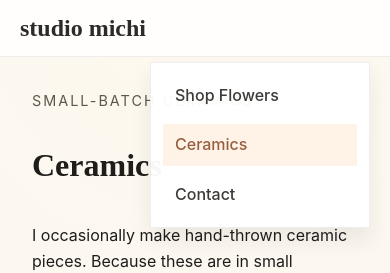
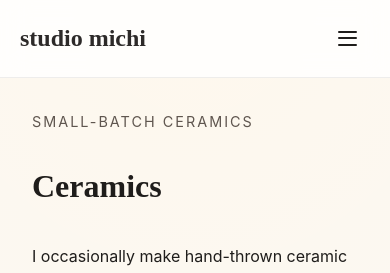
Before and after one commit to studiomichi/studiomichi.github.io, a Next.js app: page /ceramics in a window 390 px wide. Shown: the top 273 px of the page. Built offline with nearby package versions, Linux system fonts and the light colour scheme.

Commit message:
fix mobile nav

```diff
--- a/app/components/PageFrame.js
+++ b/app/components/PageFrame.js
@@ -45,6 +45,7 @@ const handleLinkClick = (label, destination) => {
 export default function PageFrame({ children }) {
   const pathname = usePathname();
   const [showScrollTop, setShowScrollTop] = useState(false);
+  const [mobileMenuOpen, setMobileMenuOpen] = useState(false);
 
   useEffect(() => {
     const handleScroll = () => {
@@ -57,6 +58,10 @@ export default function PageFrame({ children }) {
     return () => window.removeEventListener('scroll', handleScroll);
   }, []);
 
+  useEffect(() => {
+    setMobileMenuOpen(false);
+  }, [pathname]);
+
   return (
     <div className="app-shell">
       <a className="skip-link" href="#main-content">Skip to content</a>
@@ -66,7 +71,20 @@ export default function PageFrame({ children }) {
           Studio Michi
         </Link>
 
-        <nav id="main-navigation" className="nav-links" aria-label="Main navigation">
+        <button
+          type="button"
+          className="nav-toggle"
+          aria-label={mobileMenuOpen ? 'Close navigation menu' : 'Open navigation menu'}
+          aria-expanded={mobileMenuOpen}
+          aria-controls="main-navigation"
+          onClick={() => setMobileMenuOpen((open) => !open)}
+        >
+          <span />
+          <span />
+          <span />
+        </button>
+
+        <nav id="main-navigation" className={`nav-links ${mobileMenuOpen ? 'open' : ''}`} aria-label="Main navigation">
           {headerLinks.map((link) => {
             const isActive = pathname === link.href || (link.href !== '/' && pathname.startsWith(link.href));
 
@@ -75,7 +93,10 @@ export default function PageFrame({ children }) {
                 key={link.href}
                 href={link.href}
                 className={isActive ? 'nav-link active' : 'nav-link'}
-                onClick={() => handleLinkClick(link.label, link.href)}
+                onClick={() => {
+                  handleLinkClick(link.label, link.href);
+                  setMobileMenuOpen(false);
+                }}
               >
                 {link.label}
               </Link>
--- a/app/globals.css
+++ b/app/globals.css
@@ -66,6 +66,7 @@ nav { display: flex; gap: 1rem; }
 .nav-links { display: flex; align-items: center; gap: 1rem; }
 .nav-link { color: var(--color-text-muted); text-decoration: none; padding: 0.5rem 0.75rem; border-radius: 0; transition: background 0.2s ease, color 0.2s ease; font-weight: 500; }
 .nav-link:hover, .nav-link.active { background: var(--color-accent-soft); color: var(--color-accent); text-decoration: none; }
+.nav-toggle { display: none; }
 main { flex: 1; padding: 0; }
 .page { max-width: 1080px; margin: 0 auto 3rem auto; display: grid; gap: 2rem; padding: 2rem 2rem 0; }
 .page-home { width: 100%; margin: 0; padding: 0; display: grid; gap: 2rem; }
@@ -138,4 +139,4 @@ p, ul, li, a, button, input, textarea, select { font-family: Inter, system-ui, -
 .scroll-top-button:hover { background: var(--color-accent-stronger); }
 
 @media (max-width: 820px) { .story-layout { grid-template-columns: 1fr; } .site-footer { flex-direction: column; } .home-gallery { grid-template-columns: repeat(3, minmax(0, 1fr)); } .service-detail-card { grid-template-columns: 1fr; } }
-@media (max-width: 640px) { .nav-bar { position: relative; display: flex; flex-direction: row; align-items: center; justify-content: flex-start; flex-wrap: nowrap; padding: 1rem 1.25rem; } .brand { margin-right: auto; flex-shrink: 0; } .nav-links { position: absolute; top: calc(100% + 0.35rem); right: 1.25rem; display: flex; width: min(220px, calc(100vw - 2.5rem)); flex-direction: column; align-items: stretch; gap: 0.5rem; padding: 0.75rem; background: rgba(255, 255, 255, 0.96); border: 1px solid var(--color-border); box-shadow: 0 12px 20px rgba(44, 42, 40, 0.08); z-index: 30; } .nav-links { display: flex; } .ceramic-gallery { grid-template-columns: 1fr; } .care-grid { grid-template-columns: 1fr; } .service-nav { flex-direction: column; } .service-pill { width: 100%; } .service-detail-card { padding: 1.25rem; } .carousel-controls { flex-wrap: wrap; justify-content: center; } }
+@media (max-width: 640px) { .nav-bar { position: relative; display: flex; flex-direction: row; align-items: center; justify-content: flex-start; flex-wrap: nowrap; padding: 1rem 1.25rem; } .brand { margin-right: auto; flex-shrink: 0; } .nav-toggle { display: inline-flex; flex-direction: column; align-items: center; justify-content: center; gap: 0.28rem; width: 2.8rem; height: 2.8rem; padding: 0.5rem; border: none; background: transparent; color: var(--color-text); cursor: pointer; } .nav-toggle span { display: block; width: 1.2rem; height: 2px; background: currentColor; border-radius: 999px; } .nav-links { display: none; position: absolute; top: calc(100% + 0.35rem); right: 1.25rem; width: min(220px, calc(100vw - 2.5rem)); flex-direction: column; align-items: stretch; gap: 0.5rem; padding: 0.75rem; background: rgba(255, 255, 255, 0.96); border: 1px solid var(--color-border); box-shadow: 0 12px 20px rgba(44, 42, 40, 0.08); z-index: 30; } .nav-links.open { display: flex; } .nav-link { width: 100%; text-align: left; } .ceramic-gallery { grid-template-columns: 1fr; } .care-grid { grid-template-columns: 1fr; } .service-nav { flex-direction: column; } .service-pill { width: 100%; } .service-detail-card { padding: 1.25rem; } .carousel-controls { flex-wrap: wrap; justify-content: center; } }
```
